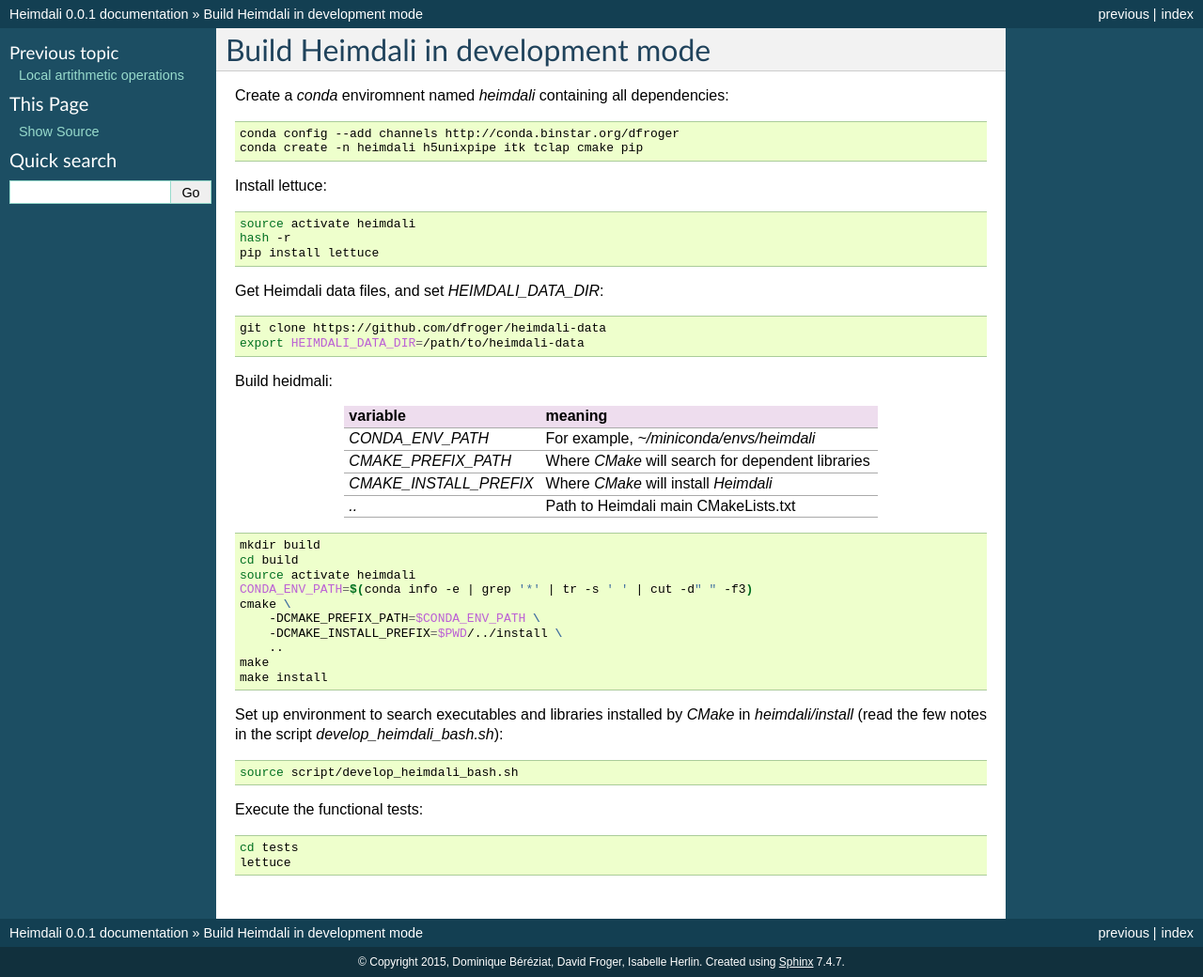
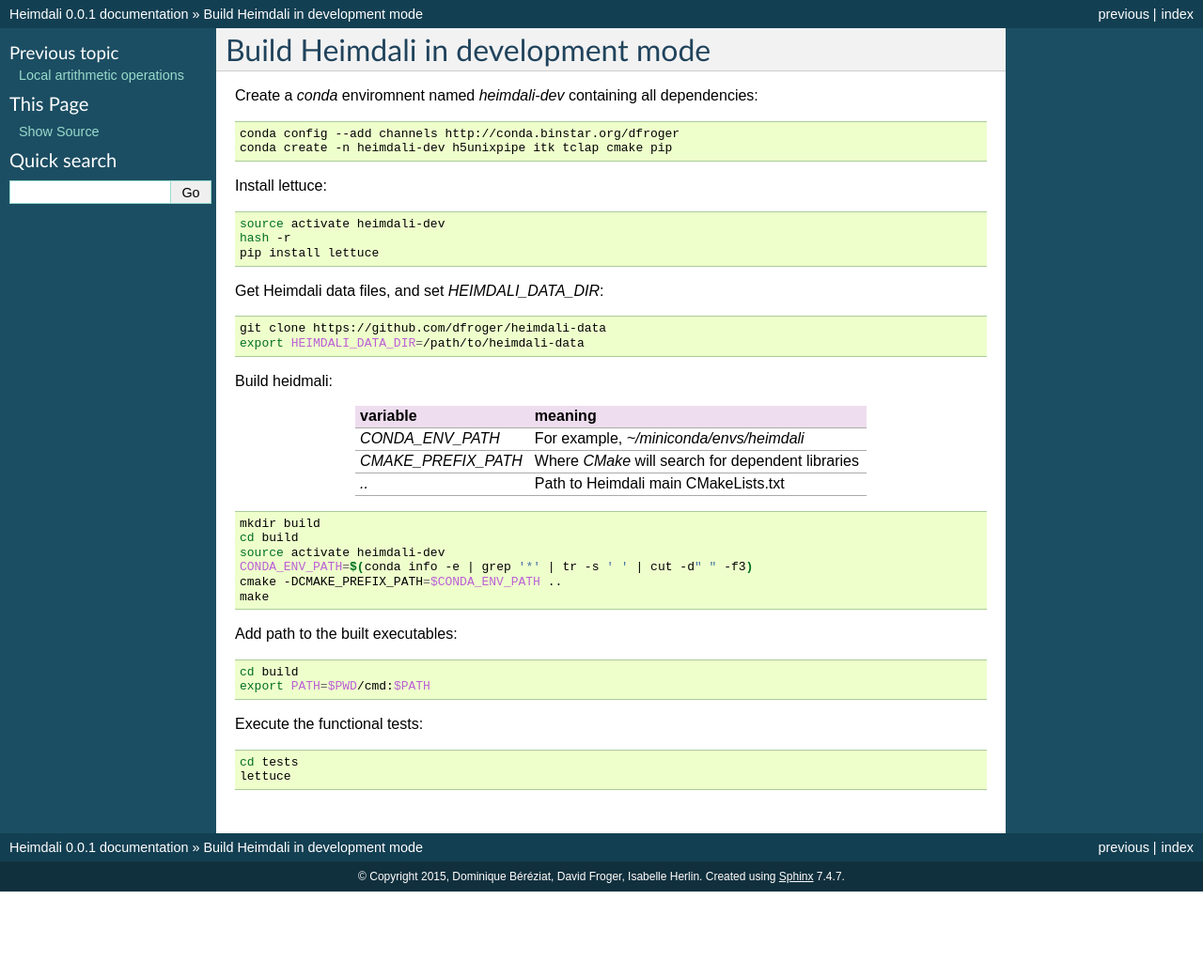
Before and after one commit to heimdali/heimdali, a Sphinx documentation site: the page built from doc/develop.rst, in a window 1280 px wide. Shown: the whole page at 94% size. Built offline with Sphinx 7.4.7, drawn with Linux system fonts in a browser that asks for light colours; after the commit the page ends 949 px from its top, so only the background shows below that.

Commit message:
Update develop mod doc

```diff
--- a/doc/develop.rst
+++ b/doc/develop.rst
@@ -1,18 +1,18 @@
 Build Heimdali in development mode
 ====================================
 
-Create a `conda` enviromnent named `heimdali` containing all dependencies:
+Create a `conda` enviromnent named `heimdali-dev` containing all dependencies:
 
 .. code-block:: bash
 
     conda config --add channels http://conda.binstar.org/dfroger
-    conda create -n heimdali h5unixpipe itk tclap cmake pip
+    conda create -n heimdali-dev h5unixpipe itk tclap cmake pip
 
 Install lettuce:
 
 .. code-block:: bash
 
-    source activate heimdali
+    source activate heimdali-dev
     hash -r
     pip install lettuce
 
@@ -33,8 +33,6 @@
 +------------------------+----------------------------------------------------+
 | `CMAKE_PREFIX_PATH`    | Where `CMake` will search for dependent libraries  |
 +------------------------+----------------------------------------------------+
-| `CMAKE_INSTALL_PREFIX` | Where `CMake` will install `Heimdali`              |
-+------------------------+----------------------------------------------------+
 | `..`                   | Path to Heimdali main CMakeLists.txt               |
 +------------------------+----------------------------------------------------+
 
@@ -43,22 +41,17 @@
 
     mkdir build
     cd build
-    source activate heimdali
+    source activate heimdali-dev
     CONDA_ENV_PATH=$(conda info -e | grep '*' | tr -s ' ' | cut -d" " -f3)
-    cmake \
-        -DCMAKE_PREFIX_PATH=$CONDA_ENV_PATH \
-        -DCMAKE_INSTALL_PREFIX=$PWD/../install \
-        ..
+    cmake -DCMAKE_PREFIX_PATH=$CONDA_ENV_PATH ..
     make
-    make install
 
-Set up environment to search executables and libraries installed by `CMake`
-in `heimdali/install` (read the few notes in the script
-`develop_heimdali_bash.sh`):
+Add path to the built executables:
 
 .. code-block:: bash
 
-    source script/develop_heimdali_bash.sh
+    cd build
+    export PATH=$PWD/cmd:$PATH
 
 Execute the functional tests:
 
```
Also changed, not shown: 1 other file.
